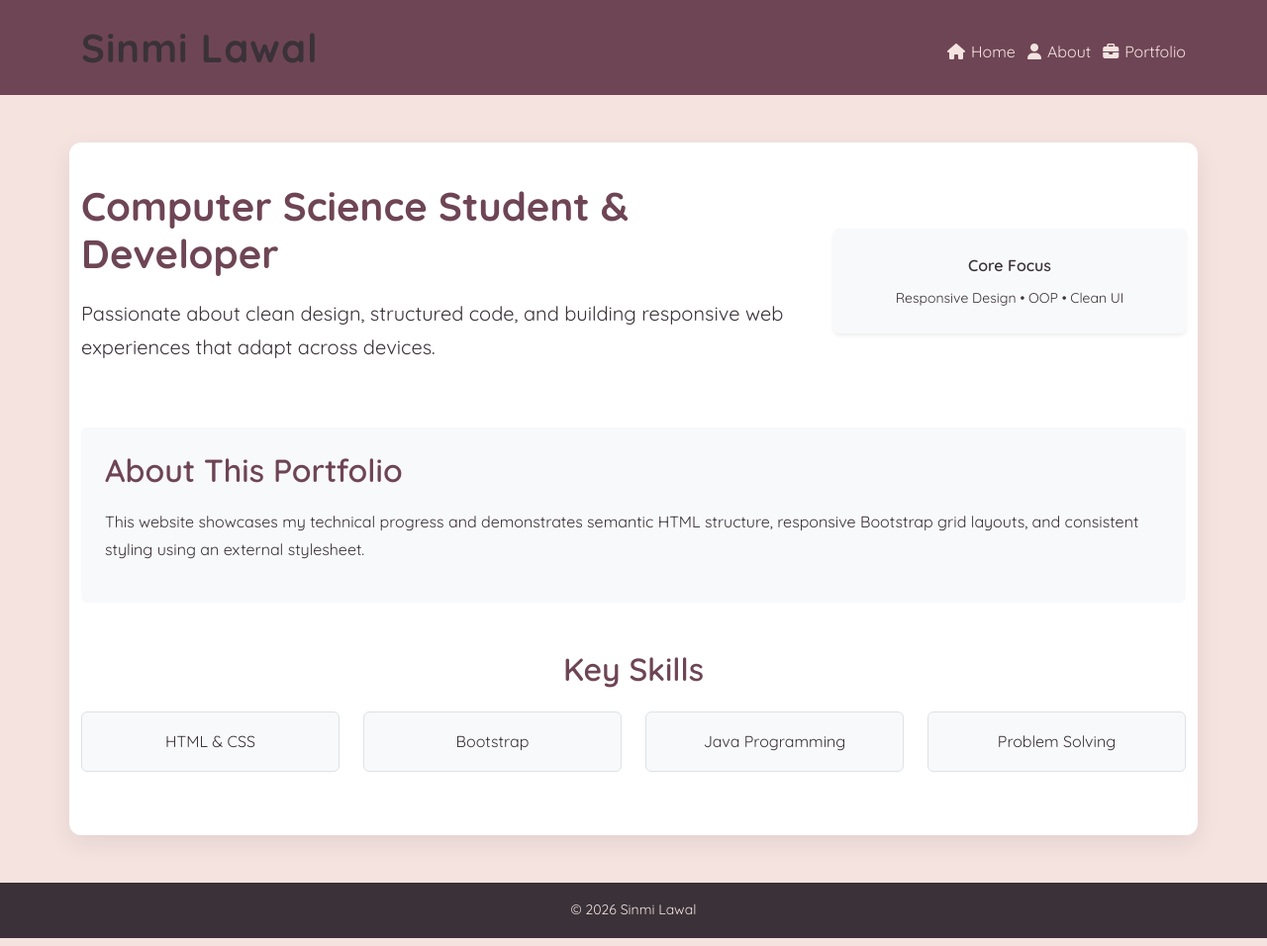
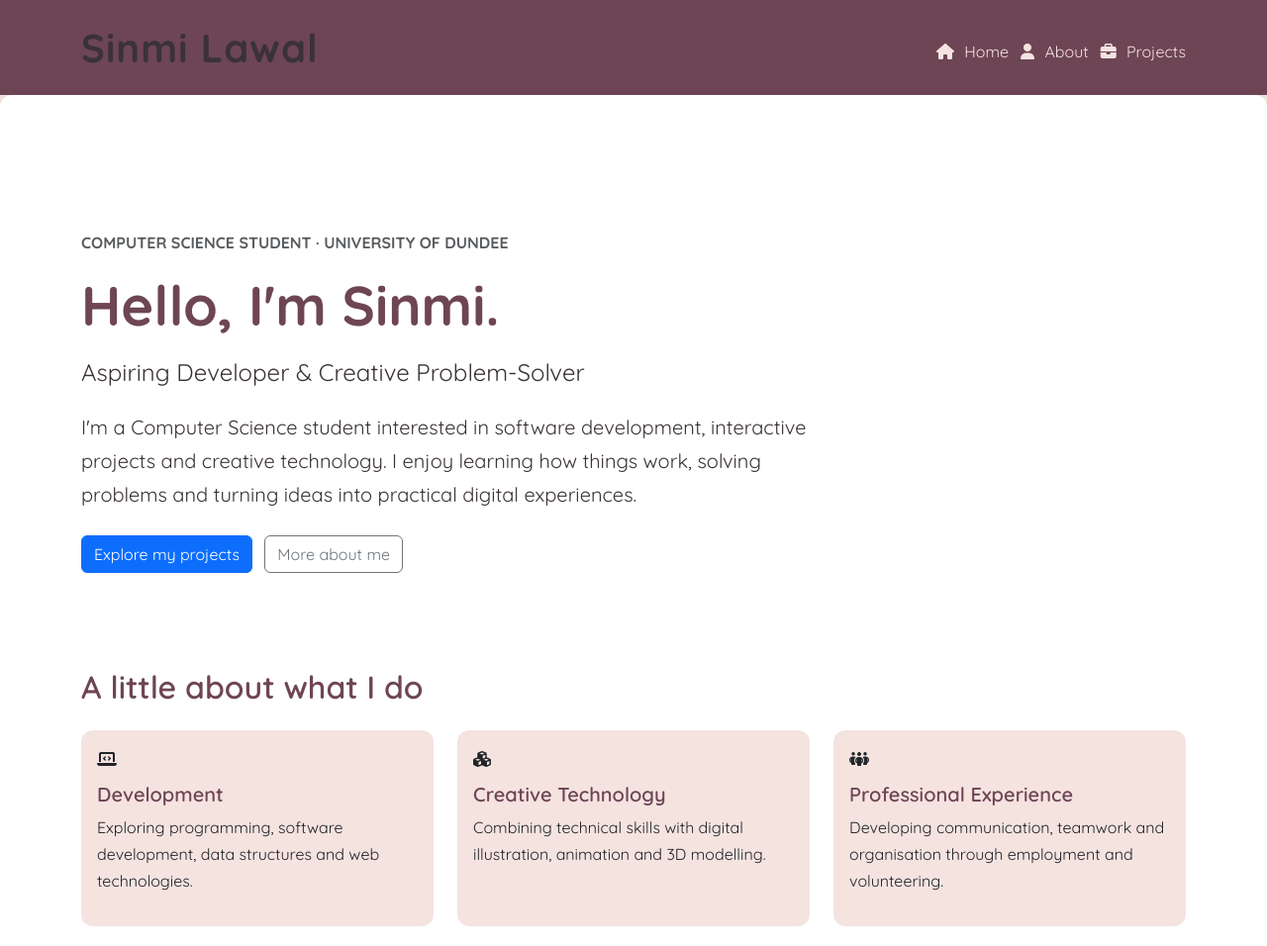
Before and after one commit to sinmilawal/webdev-labs, a plain HTML site: page index.html in a window 1280 px wide. Shown: the top 956 px of the page at 99% size. Drawn offline with nearby package versions, Linux system fonts and the light colour scheme.

Commit message:
Revise portfolio page title and content structure
Updated the title and improved the content structure of the portfolio page. Enhanced navigation links and added more descriptive sections about skills and experience.

```diff
--- a/index.html
+++ b/index.html
@@ -1,21 +1,16 @@
+
 <!DOCTYPE html>
 <html lang="en">
 <head>
     <meta charset="UTF-8">
-    <title>Home | Sinmi Lawal</title>
+    <title>Sinmi Lawal | Computer Science Portfolio</title>
     <meta name="viewport" content="width=device-width, initial-scale=1">
 
-    <!-- Google Fonts -->
     <link rel="preconnect" href="https://fonts.googleapis.com">
     <link href="https://fonts.googleapis.com/css2?family=Quicksand:wght@400;600;700&display=swap" rel="stylesheet">
 
-    <!-- Bootstrap CSS -->
     <link href="https://cdn.jsdelivr.net/npm/bootstrap@5.3.2/dist/css/bootstrap.min.css" rel="stylesheet">
-
-    <!-- Font Awesome -->
     <link rel="stylesheet" href="https://cdnjs.cloudflare.com/ajax/libs/font-awesome/6.5.0/css/all.min.css">
-
-    <!-- Custom CSS (root) -->
     <link rel="stylesheet" href="style.css">
 </head>
 <body>
@@ -25,64 +20,96 @@
         <h1 class="mb-3 mb-md-0">Sinmi Lawal</h1>
 
         <nav aria-label="Primary navigation">
-            <a href="index.html"><i class="fa-solid fa-house"></i>Home</a>
-            <a href="about.html"><i class="fa-solid fa-user"></i>About</a>
-            <a href="portfolio.html"><i class="fa-solid fa-briefcase"></i>Portfolio</a>
+            <a href="index.html"><i class="fa-solid fa-house"></i> Home</a>
+            <a href="about.html"><i class="fa-solid fa-user"></i> About</a>
+            <a href="portfolio.html"><i class="fa-solid fa-briefcase"></i> Projects</a>
         </nav>
     </div>
 </header>
 
-<main class="container my-5">
+<main>
 
-    <section class="row align-items-center mb-5">
-        <div class="col-12 col-md-8 text-center text-md-start">
-            <h2 class="display-6 fw-bold">Computer Science Student & Developer</h2>
+    <section class="container my-5 py-5">
+        <div class="row align-items-center">
+            <div class="col-lg-8">
 
-            <p class="lead mt-3 d-block d-md-none">
-                Building responsive websites and structured applications.
-            </p>
+                <p class="text-uppercase text-muted fw-bold">
+                    Computer Science Student · University of Dundee
+                </p>
 
-            <p class="lead mt-3 d-none d-md-block">
-                Passionate about clean design, structured code, and building responsive web experiences
-                that adapt across devices.
-            </p>
-        </div>
+                <h2 class="display-4 fw-bold">
+                    Hello, I'm Sinmi.
+                </h2>
 
-        <div class="col-12 col-md-4 text-center mt-4 mt-md-0">
-            <div class="p-4 bg-light rounded shadow-sm">
-                <p class="mb-2 fw-semibold">Core Focus</p>
-                <p class="small mb-0">Responsive Design • OOP • Clean UI</p>
+                <h3 class="h4 mb-4">
+                    Aspiring Developer & Creative Problem-Solver
+                </h3>
+
+                <p class="lead">
+                    I'm a Computer Science student interested in software
+                    development, interactive projects and creative technology.
+                    I enjoy learning how things work, solving problems and
+                    turning ideas into practical digital experiences.
+                </p>
+
+                <div class="mt-4">
+                    <a href="portfolio.html" class="btn btn-primary me-2">
+                        Explore my projects
+                    </a>
+
+                    <a href="about.html" class="btn btn-outline-secondary">
+                        More about me
+                    </a>
+                </div>
+
             </div>
         </div>
     </section>
 
-    <section class="mb-5 p-4 bg-light rounded">
-        <h2 class="text-center text-md-start">About This Portfolio</h2>
-        <p class="mt-3">
-            This website showcases my technical progress and demonstrates semantic HTML structure,
-            responsive Bootstrap grid layouts, and consistent styling using an external stylesheet.
-        </p>
-    </section>
+    <section class="container my-5">
+        <h2 class="mb-4">A little about what I do</h2>
 
-    <section>
-        <h2 class="text-center mb-4">Key Skills</h2>
+        <div class="row">
 
-        <div class="row text-center">
-            <div class="col-12 col-sm-6 col-md-3 mb-4">
-                <div class="p-3 border rounded bg-light">HTML & CSS</div>
+            <div class="col-md-4 mb-3">
+                <div class="card h-100">
+                    <div class="card-body">
+                        <i class="fa-solid fa-laptop-code mb-3"></i>
+                        <h3 class="h5">Development</h3>
+                        <p>
+                            Exploring programming, software development,
+                            data structures and web technologies.
+                        </p>
+                    </div>
+                </div>
             </div>
 
-            <div class="col-12 col-sm-6 col-md-3 mb-4">
-                <div class="p-3 border rounded bg-light">Bootstrap</div>
+            <div class="col-md-4 mb-3">
+                <div class="card h-100">
+                    <div class="card-body">
+                        <i class="fa-solid fa-cubes mb-3"></i>
+                        <h3 class="h5">Creative Technology</h3>
+                        <p>
+                            Combining technical skills with digital
+                            illustration, animation and 3D modelling.
+                        </p>
+                    </div>
+                </div>
             </div>
 
-            <div class="col-12 col-sm-6 col-md-3 mb-4">
-                <div class="p-3 border rounded bg-light">Java Programming</div>
+            <div class="col-md-4 mb-3">
+                <div class="card h-100">
+                    <div class="card-body">
+                        <i class="fa-solid fa-people-group mb-3"></i>
+                        <h3 class="h5">Professional Experience</h3>
+                        <p>
+                            Developing communication, teamwork and
+                            organisation through employment and volunteering.
+                        </p>
+                    </div>
+                </div>
             </div>
 
-            <div class="col-12 col-sm-6 col-md-3 mb-4">
-                <div class="p-3 border rounded bg-light">Problem Solving</div>
-            </div>
         </div>
     </section>
 
```
